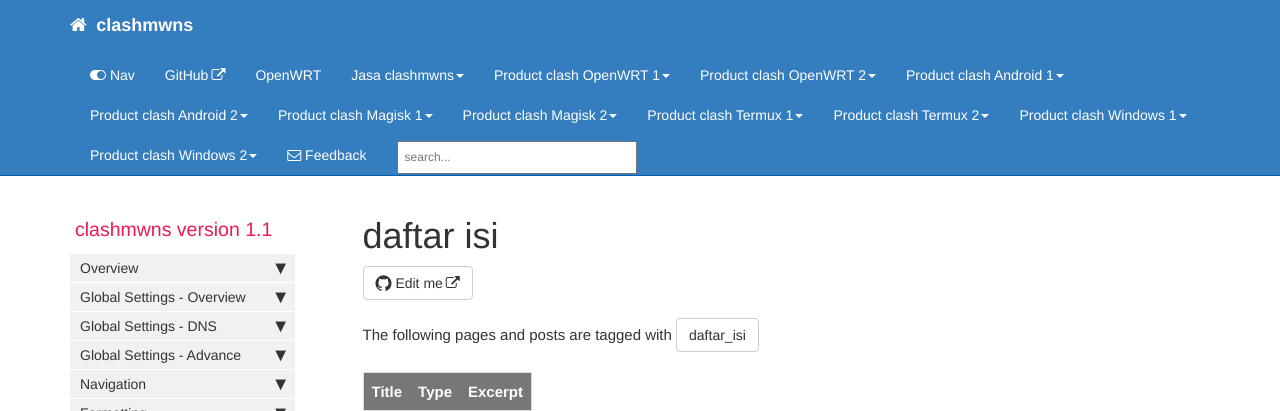
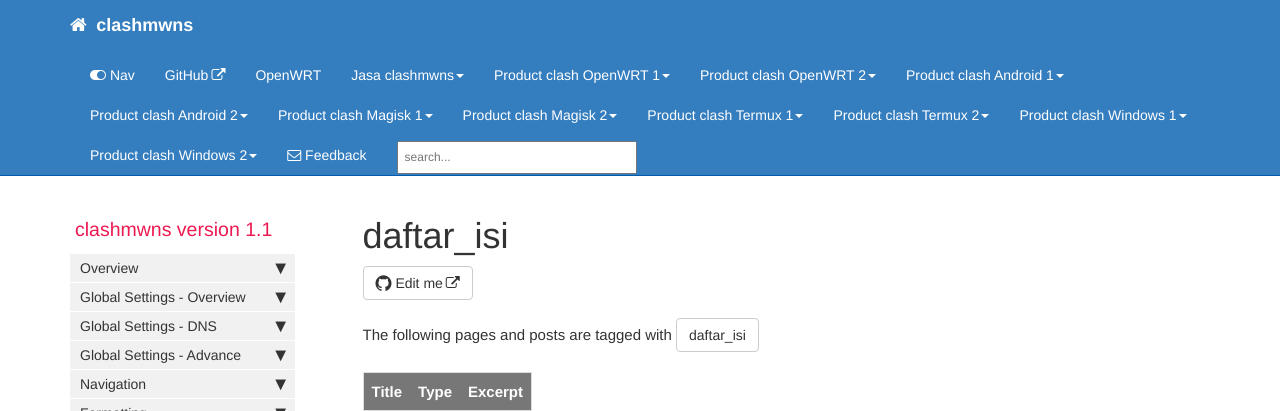
Before and after one commit to mwnsofficial/clashmwns, a Jekyll site: the page built from pages/tags/tag_daftar_isi.md, in a window 1280 px wide. Shown: the top 411 px of the page. Built offline with Jekyll 4.4.1, drawn with Linux system fonts in a browser that asks for light colours; comment, search, counter and statistics services are not loaded.

```diff
--- a/pages/tags/tag_daftar_isi.md
+++ b/pages/tags/tag_daftar_isi.md
@@ -1,5 +1,5 @@
 ---
-title: "daftar isi"
+title: "daftar_isi"
 tagName: daftar_isi
 search: exclude
 permalink: tag_daftar_isi.html
```
